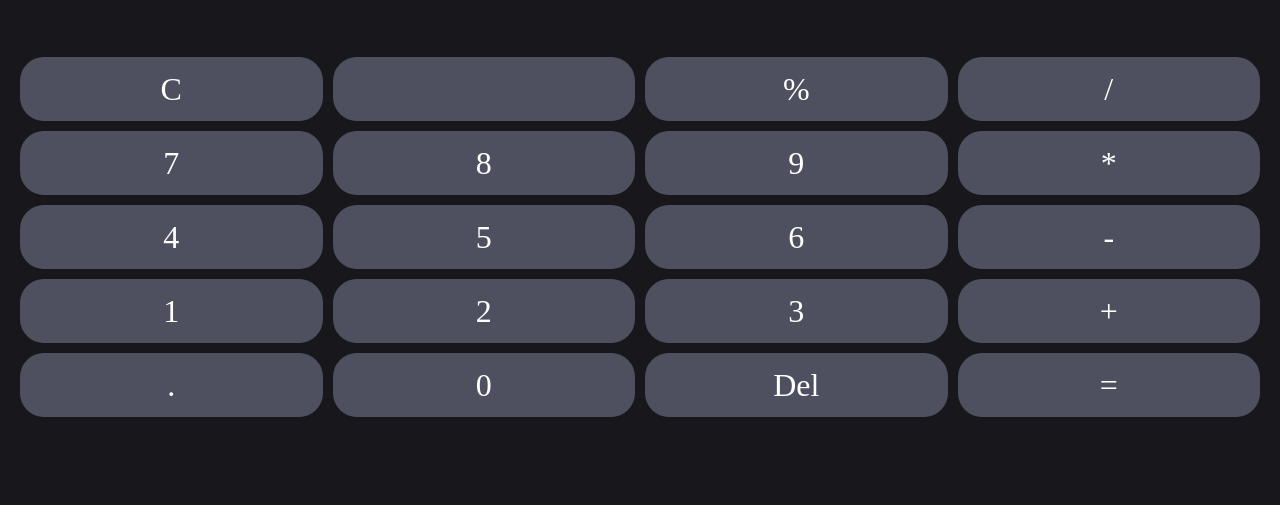
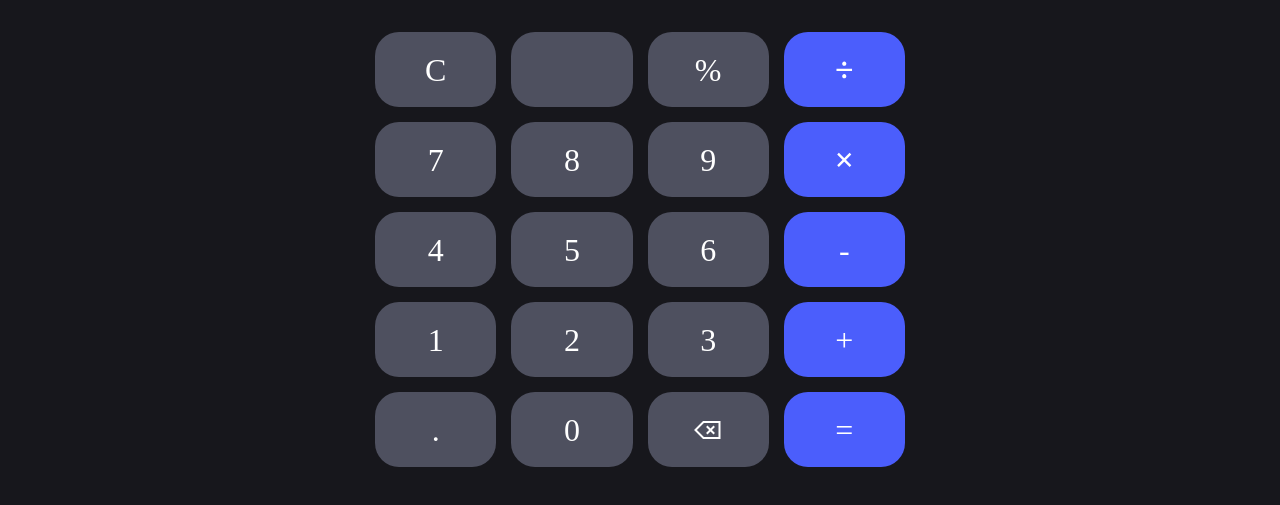
Before and after one commit to maniraad/calculator, a plain HTML site: page index.html in a window 1280 px wide. Shown: the part 209-714 px from the top of the page. Drawn offline with Linux system fonts and the light colour scheme.

Commit message:
improvement and refactoring

```diff
--- a/index.html
+++ b/index.html
@@ -1,43 +1,64 @@
 <!DOCTYPE html>
 <html lang="en">
+
 <head>
     <meta charset="UTF-8">
     <meta name="viewport" content="width=device-width, initial-scale=1.0">
     <link rel="stylesheet" href="style/style.css">
     <title>Calculator</title>
 </head>
+
 <body>
 
     <div class="container">
 
-       <input type="text">
+        <input type="text">
 
         <div class="buttons">
 
-            <button class="operator" data-value="C">C</button>
-            <button class="operator" data-value=""></button>
-            <button class="operator" data-value="%">%</button>
-            <button class="operator" data-value="/">/</button>
+            <button class="operator operator--gray" data-value="C">C</button>
+            <button class="operator operator--gray" data-value=""></button>
+            <button class="operator operator--gray" data-value="%">%</button>
+            <button class="operator operator--blue" data-value="/">
+                <svg width="17" height="18" viewBox="0 0 17 18" fill="none" xmlns="http://www.w3.org/2000/svg">
+                    <path
+                        d="M16.0338 7.672V10.072H0.48175V7.672H16.0338ZM8.25775 13.08C8.87642 13.08 9.37775 13.272 9.76175 13.656C10.1458 14.04 10.3378 14.5413 10.3378 15.16C10.3378 15.7787 10.1458 16.28 9.76175 16.664C9.37775 17.048 8.87642 17.24 8.25775 17.24C7.63908 17.24 7.13775 17.048 6.75375 16.664C6.36975 16.28 6.17775 15.7787 6.17775 15.16C6.17775 14.5413 6.36975 14.04 6.75375 13.656C7.13775 13.272 7.63908 13.08 8.25775 13.08ZM8.25775 0.567999C8.87642 0.567999 9.37775 0.759999 9.76175 1.144C10.1458 1.528 10.3378 2.02933 10.3378 2.648C10.3378 3.26667 10.1458 3.768 9.76175 4.152C9.37775 4.536 8.87642 4.728 8.25775 4.728C7.63908 4.728 7.13775 4.536 6.75375 4.152C6.36975 3.768 6.17775 3.26667 6.17775 2.648C6.17775 2.02933 6.36975 1.528 6.75375 1.144C7.13775 0.759999 7.63908 0.567999 8.25775 0.567999Z"
+                        fill="white" />
+                </svg>
+            </button>
 
             <button class="operator" data-value="7">7</button>
             <button class="operator" data-value="8">8</button>
             <button class="operator" data-value="9">9</button>
-            <button class="operator" data-value="*">*</button>
+            <button class="operator operator--blue" data-value="*">
+                <svg width="15" height="15" viewBox="0 0 15 15" fill="none" xmlns="http://www.w3.org/2000/svg">
+                    <path
+                        d="M12.6018 14.896L0.18575 2.48L1.88175 0.783998L14.2978 13.2L12.6018 14.896ZM1.88175 14.896L0.18575 13.2L12.6018 0.783998L14.2978 2.48L1.88175 14.896Z"
+                        fill="white" />
+                </svg>
+            </button>
 
             <button class="operator" data-value="4">4</button>
             <button class="operator" data-value="5">5</button>
             <button class="operator" data-value="6">6</button>
-            <button class="operator" data-value="-">-</button>
+            <button class="operator operator--blue" data-value="-">-</button>
 
             <button class="operator" data-value="1">1</button>
             <button class="operator" data-value="2">2</button>
             <button class="operator" data-value="3">3</button>
-            <button class="operator" data-value="+">+</button>
+            <button class="operator operator--blue" data-value="+">+</button>
 
             <button class="operator" data-value=".">.</button>
             <button class="operator" data-value="0">0</button>
-            <button class="operator" data-value="Del">Del</button>
-            <button class="operator" data-value="=">=</button>
+            <button class="operator" data-value="Del">
+                <svg width="33" height="32" viewBox="0 0 33 32" fill="none" xmlns="http://www.w3.org/2000/svg">
+                    <path fill-rule="evenodd" clip-rule="evenodd"
+                        d="M11.0858 7H11.5H27.5H28.5V8V24V25H27.5H11.5H11.0858L10.7929 24.7071L2.79292 16.7071L2.08582 16L2.79292 15.2929L10.7929 7.29289L11.0858 7ZM11.9142 9L4.91424 16L11.9142 23H26.5V9H11.9142ZM15.5 11.5858L16.2071 12.2929L18.5 14.5858L20.7929 12.2929L21.5 11.5858L22.9142 13L22.2071 13.7071L19.9142 16L22.2071 18.2929L22.9142 19L21.5 20.4142L20.7929 19.7071L18.5 17.4142L16.2071 19.7071L15.5 20.4142L14.0858 19L14.7929 18.2929L17.0858 16L14.7929 13.7071L14.0858 13L15.5 11.5858Z"
+                        fill="white" />
+                </svg>
+
+            </button>
+            <button class="operator operator--blue" data-value="=">=</button>
 
         </div>
 
@@ -45,4 +66,5 @@
 
     <script src="js/app.js"></script>
 </body>
+
 </html>
--- a/js/app.js
+++ b/js/app.js
@@ -11,7 +11,6 @@ buttons.forEach(button => {
     button.addEventListener('click', (event) => {
         if (event.target.dataset.value == '=') {
             output = eval(output);
-            console.log(eval(output));
             input.value = output;
         }
 
@@ -24,7 +23,7 @@ buttons.forEach(button => {
             input.value = output;
         }
         else {
-            output += event.target.innerHTML;
+            output += event.target.dataset.value;
             input.value = output;
         }
 
--- a/style/style.css
+++ b/style/style.css
@@ -16,9 +16,10 @@ body {
 }
 
 .container {
+    max-width: 530px;
     min-width: 300px;
     width: 100%;
-    padding:20px;
+    padding: 20px;
 }
 
 input {
@@ -27,7 +28,7 @@ input {
     outline: none;
     border: none;
     text-align: right;
-    margin-bottom: 10px;
+    margin-bottom: 35px;
     font-family: Work Sans;
     font-size: 96px;
     font-style: normal;
@@ -39,11 +40,13 @@ input {
 
 .buttons {
     display: grid;
-    grid-gap: 10px;
+    grid-gap: 15px;
     grid-template-columns: repeat(4, 1fr);
 }
 
-button { cursor: pointer;
+button {
+    height: 75px;
+    cursor: pointer;
     border: none;
     outline: none;
     padding: 12px;
@@ -59,3 +62,11 @@ button { cursor: pointer;
     line-height: 40px;
     color: var(--text-color);
 }
+
+.operator--gray {
+    background-color: var(--secondary-btn-color);
+}
+
+.operator--blue {
+    background-color: #4B5EFC;
+}
```
